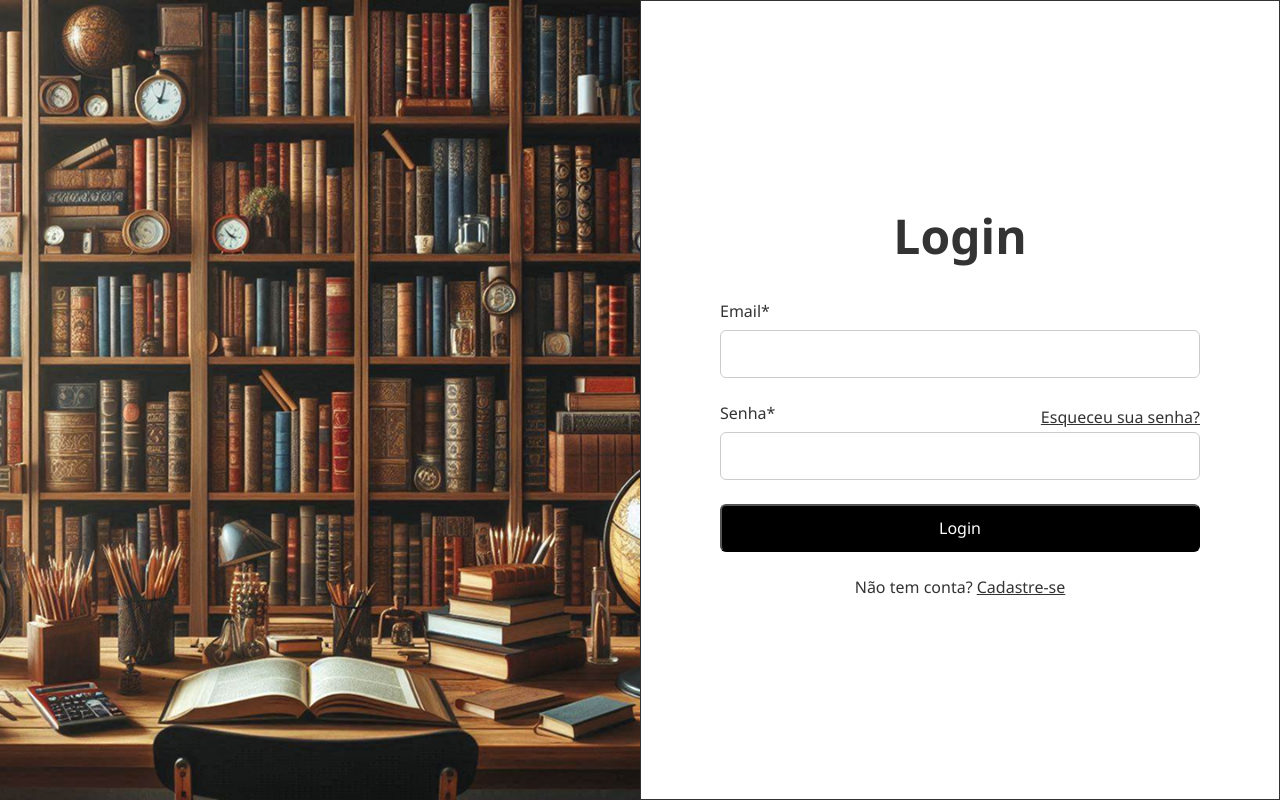
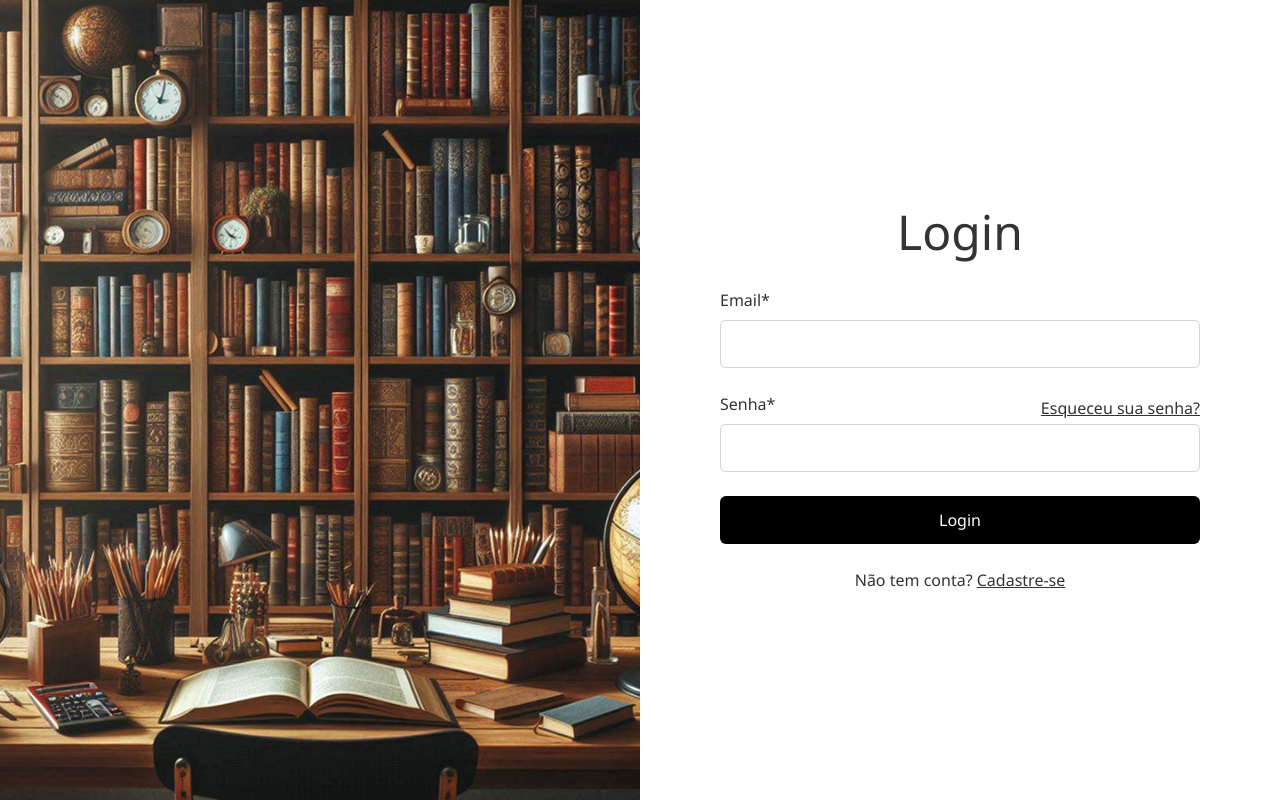
Before and after one commit to JhonataKornaker/Livrolandia, an Angular app: page / in a window 1280 px wide. Built offline with nearby package versions, Linux system fonts and the light colour scheme.

Commit message:
refactor: ajustar componente Auth , Login e Styles global para Tailwind CSS.

```diff
--- a/src/app/components/auth/auth/auth.component.css
+++ b/src/app/components/auth/auth/auth.component.css
@@ -1,4 +1,4 @@
-.auth-wrapper {
+/*.auth-wrapper {
   width: 100vw;
   height: 100vh;
   overflow: hidden;
@@ -36,7 +36,7 @@
 }
 
 .auth-panel .form {
-  align-items: stretch;  /* estica o <app-login> */
+  align-items: stretch;  /* estica o <app-login>
   justify-content: center;
   height: 100%;
 }
@@ -50,7 +50,7 @@
 .auth-panel .image img {
   width: 100%;
   height: 100%;
-  object-fit: cover; /* ou 'contain', dependendo do que você quer */
+  object-fit: cover; /* ou 'contain', dependendo do que você quer
   display: block;
 }
 .image {
@@ -69,3 +69,4 @@
   justify-content: center;
   align-items: center;
 }
+*/
--- a/src/app/components/auth/auth/auth.component.html
+++ b/src/app/components/auth/auth/auth.component.html
@@ -1,23 +1,34 @@
-<div class="auth-wrapper" [class.register-mode]="isRegister">
-    <div class="auth-slider">
-      <!-- Bloco da esquerda: imagem + login -->
-      <div class="auth-panel login-panel">
-        <div class="image">
-          <img src="assets/img_livrolandia.png" alt="Imagem" />
-        </div>
-        <div class="form">
-          <app-login (toggle)="toggleMode()" *ngIf="!isRegister"></app-login>
-        </div>
+<div class="w-screen h-screen overflow-hidden relative">
+  <div
+    class="flex w-[200vw] h-full transition-transform duration-[1200ms] ease-in-out"
+    [ngClass]="{ '-translate-x-[100vw]': isRegister, 'translate-x-0': !isRegister }"
+  >
+    <!-- Painel login -->
+    <div class="w-screen flex">
+      <div class="flex-1 h-full flex items-center justify-center bg-gray-300">
+        <img src="assets/img_livrolandia.png" alt="Imagem" class="w-full h-full object-cover block" />
       </div>
+      <div class="flex-1 h-full flex items-center justify-center bg-white/10">
+        <app-login
+          (toggle)="toggleMode()"
+          *ngIf="!isRegister"
+          class="flex flex-1 flex-col h-full justify-center items-center"
+        ></app-login>
+      </div>
+    </div>
 
-      <!-- Bloco da direita: cadastro + imagem -->
-      <div class="auth-panel register-panel">
-        <div class="form">
-          <app-register (toggle)="toggleMode()" *ngIf="isRegister"></app-register>
-        </div>
-        <div class="image">
-          <img src="assets/img_livrolandia.png" alt="Imagem" />
-        </div>
+    <!-- Painel registro -->
+    <div class="w-screen flex">
+      <div class="flex-1 h-full flex items-center justify-center bg-white/10">
+        <app-register
+          (toggle)="toggleMode()"
+          *ngIf="isRegister"
+          class="flex flex-1 flex-col h-full justify-center items-center"
+        ></app-register>
+      </div>
+      <div class="flex-1 h-full flex items-center justify-center bg-gray-300">
+        <img src="assets/img_livrolandia.png" alt="Imagem" class="w-full h-full object-cover block" />
       </div>
     </div>
   </div>
+</div>
--- a/src/app/components/auth/login/login.component.css
+++ b/src/app/components/auth/login/login.component.css
@@ -1,4 +1,4 @@
-.container {
+/*.container {
   width: 100%;
   height: 100%;
   border: 1px solid;
@@ -10,7 +10,6 @@
   box-sizing: border-box;
   padding: 20px;
 }
-
 form {
   width: auto;
   display: flex;
@@ -45,3 +44,4 @@ label {
   margin-top: 16px;
   margin-bottom: 24px;
 }
+*/
--- a/src/app/components/auth/login/login.component.html
+++ b/src/app/components/auth/login/login.component.html
@@ -1,11 +1,11 @@
-<div class="container">
-<h2>Login</h2>
-<form (ngSubmit)="logarUser()">
-  <label for="email">Email*</label>
+<div class="w-full h-full flex flex-col justify-center items-center box-border p-5">
+<h2 class="text-5xl mb-8">Login</h2>
+<form (ngSubmit)="logarUser()" class="w-auto flex flex-col mb-6">
+  <label for="email" class="mb-2">Email*</label>
   <input type="email" [(ngModel)]="email" name="email"/>
 
-   <div class="label-row">
-    <label for="password">Senha*</label>
+   <div class="flex justify-between items-center">
+    <label for="password" class="mb-2">Senha*</label>
     <a href="#" class="forgot-link">Esqueceu sua senha?</a>
   </div>
   <input type="password" [(ngModel)]="senha" name="senha"/>
--- a/src/styles.css
+++ b/src/styles.css
@@ -1,3 +1,7 @@
+@tailwind base;
+@tailwind components;
+@tailwind utilities;
+
 * {
     margin: 0;
     padding: 0;
@@ -9,30 +13,17 @@
 
   html, body {
     height: 100%;
-    /* ESSENCIAL para eliminar scroll horizontal */
     font-family: sans-serif;
   }
 
-  input {
-    width: 480px;
-    height: 48px;
-    padding: 10px;
-    font-size: 16px;
-    border-radius: 6px;
-    border: 1px solid #ccc;
-    box-sizing: border-box;
-    margin-bottom: 24px;
-  }
+input {
+  @apply w-[480px] h-12 p-2.5 text-base rounded-md border border-gray-300 mb-6;
+}
 
-  button {
-    width: 480px;
-    height: 48px;
-    background-color: #000;
-    border-radius: 6px;
-    color: #fff;
-    cursor: pointer;
-  }
+button {
+  @apply w-[480px] h-12 bg-black rounded-md text-white cursor-pointer;
+}
 
-  a {
-  color: inherit;            /* herda a cor do texto pai */
+a {
+  @apply text-inherit underline;
 }
```
